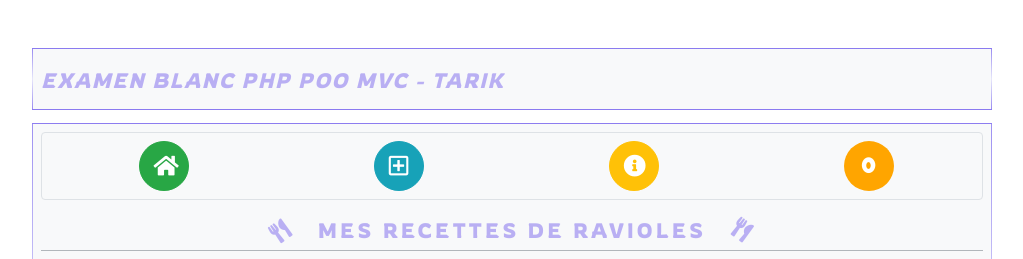
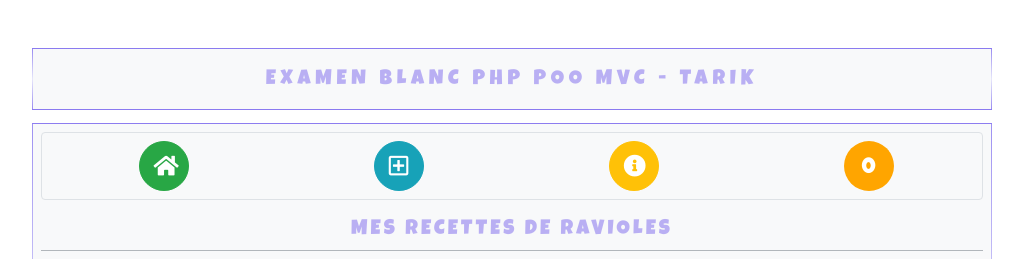
Before and after one commit to tKlancelot/examen_blanc_php_mvc_poo, a PHP site: page /index.php?controller=default&action=home in a window 1280 px wide. Shown: the top 259 px of the page, without its empty margins (128-1151 px from the left). Run offline with PHP 8.4, Linux system fonts and the light colour scheme; data that the repository does not hold is empty; some libraries are stand-ins or nearby versions; some web fonts are replaced.

Commit message:
modifié

```diff
--- a/view/home.php
+++ b/view/home.php
@@ -20,7 +20,7 @@ include('parts/header.php');
             include('parts/menu.php');
         ?>
 <!--        <div class="d-flex justify-content-around bg-light border rounded">-->
-        <h4 class="text-uppercase border border-secondary border-left-0 border-top-0 border-right-0 bg-light"><i class="ustenleft fas fa-utensils"></i>&emsp;mes recettes de ravioles&emsp;<i class="usten fas fa-utensils"></i></h4>
+        <h4 class="text-uppercase border border-secondary border-left-0 border-top-0 border-right-0 bg-light">mes recettes de ravioles</h4>
             <?php
                 include('parts/listRavioles.php');
              ?>
--- a/view/stylesheet.html
+++ b/view/stylesheet.html
@@ -30,16 +30,16 @@
         font-family:'Nunito';
     }
     h4{
-        font-family:'Rowdies';
+        font-family:'Luckiest Guy';
         letter-spacing:0.2rem;
         text-align: center;
         line-height: 2.4rem;
         opacity: 0.5!important;
     }
     h3{
-        font-family:'Rowdies';
-        letter-spacing: 0.1rem;
-        font-style:italic;
+        font-family:'Luckiest Guy';
+        letter-spacing: 0.3rem;
+        text-align: center;
         opacity:0.5!important;
     }
     h4, h3{
```
